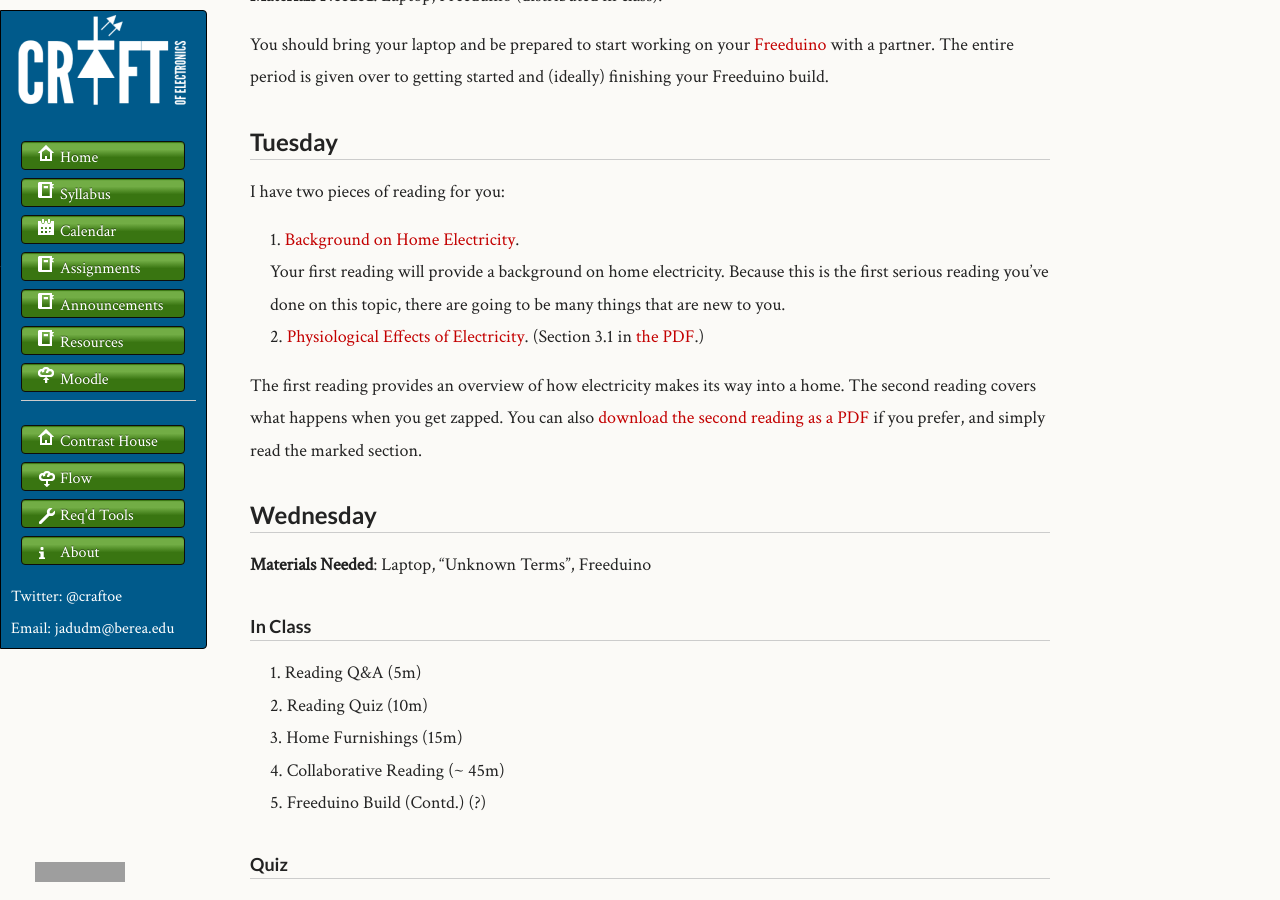
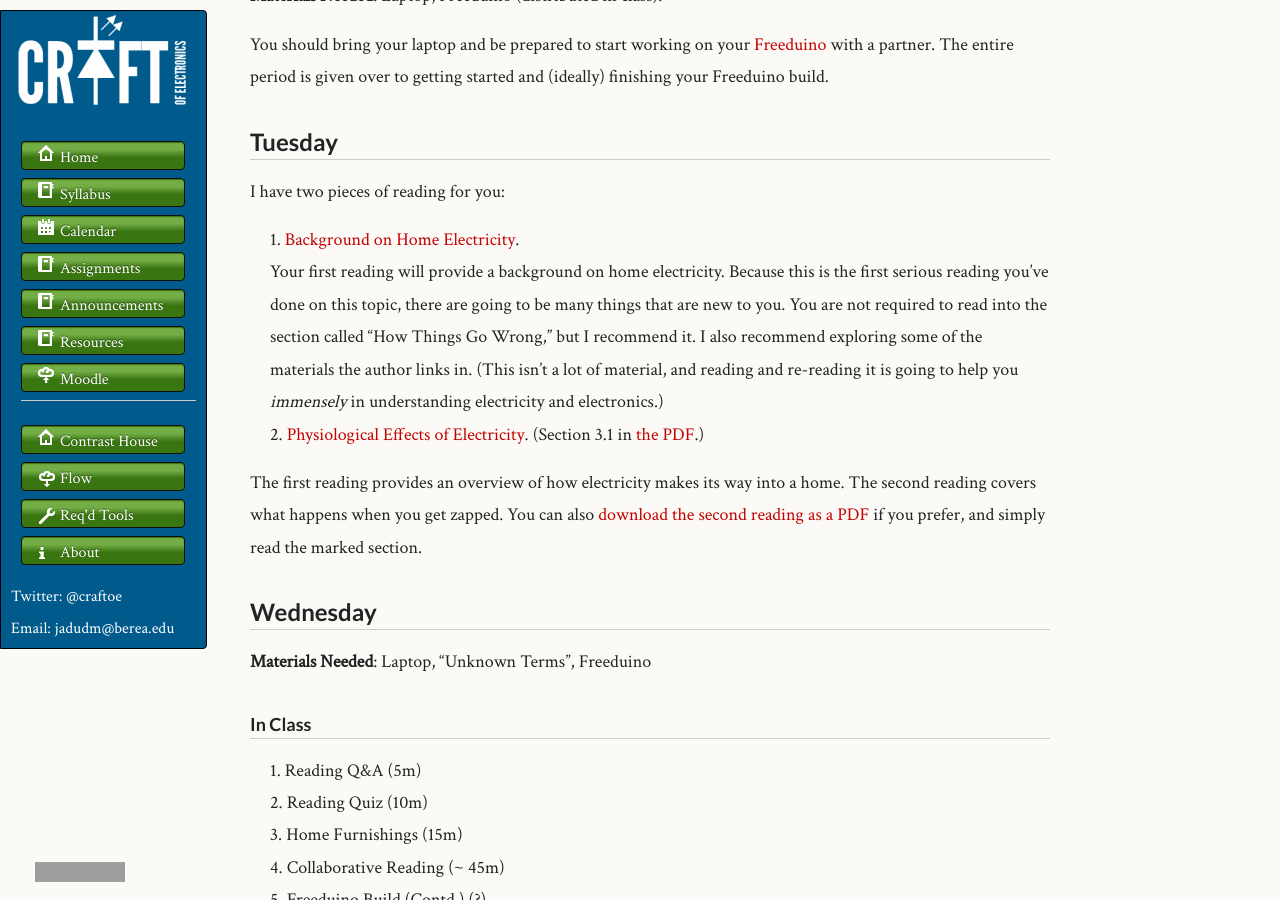
Before and after one commit to craftofelectronics/craftofelectronics.github.com, a Jekyll site: the page built from cal/w02.md, in a window 1280 px wide and 900 px high, scrolled down 454 px. Built offline with Jekyll 4.4.1, drawn with Linux system fonts in a browser that asks for light colours; grey boxes are pictures that could not be loaded.

Commit message:
Updated reading notes.

```diff
--- a/cal/w02.md
+++ b/cal/w02.md
@@ -33,7 +33,7 @@ You should bring your laptop and be prepared to start working on your [Freeduino
 I have two pieces of reading for you:
 
 1. [Background on Home Electricity](http://www.thecircuitdetective.com/bkgrd.htm). <br/>
-Your first reading will provide a background on home electricity. Because this is the first serious reading you've done on this topic, there are going to be many things that are new to you.
+Your first reading will provide a background on home electricity. Because this is the first serious reading you've done on this topic, there are going to be many things that are new to you. You are not required to read into the section called "How Things Go Wrong," but I recommend it. I also recommend exploring some of the materials the author links in. (This isn't a lot of material, and reading and re-reading it is going to help you *immensely* in understanding electricity and electronics.)
 1. [Physiological Effects of Electricity](http://www.allaboutcircuits.com/vol_1/chpt_3/2.html). (Section 3.1 in [the PDF](http://www.allaboutcircuits.com/pdf/DC.pdf).)
 
 The first reading provides an overview of how electricity makes its way into a home. The second reading covers what happens when you get zapped. You can also [download the second reading as a PDF](http://www.allaboutcircuits.com/pdf/DC.pdf) if you prefer, and simply read the marked section.
```
